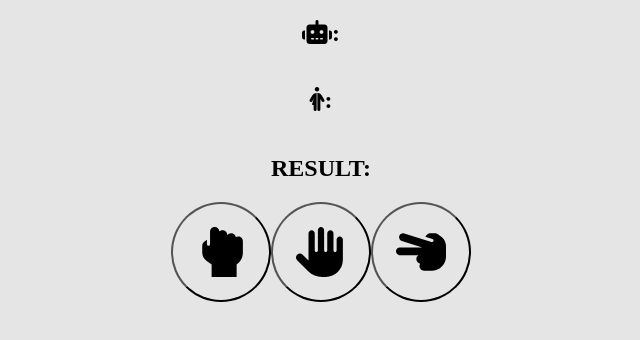
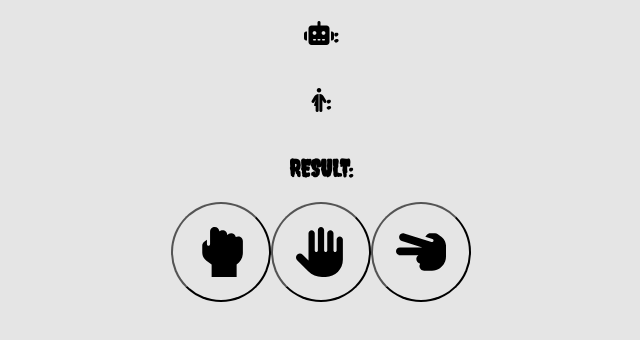
Before and after one commit to pchelbisson/the-rock-paper-scissors, a plain HTML site: page index.html in a window 1280 px wide. Shown: the whole page, without its empty margins (319-959 px from the left). Drawn offline with Linux system fonts and the light colour scheme.

Commit message:
add fonts

```diff
--- a/css/style.css
+++ b/css/style.css
@@ -18,6 +18,7 @@ img {
 }
 
 body {
+  font-family: "Creepster", cursive;
   min-width: 1200px;
   background-color: #e5e5e5;
   font-weight: 400;
--- a/index.html
+++ b/index.html
@@ -9,6 +9,9 @@
     <link rel="stylesheet" href="https://cdnjs.cloudflare.com/ajax/libs/font-awesome/6.1.1/css/all.min.css"
         integrity="sha512-KfkfwYDsLkIlwQp6LFnl8zNdLGxu9YAA1QvwINks4PhcElQSvqcyVLLD9aMhXd13uQjoXtEKNosOWaZqXgel0g=="
         crossorigin="anonymous" referrerpolicy="no-referrer" />
+    <link rel="preconnect" href="https://fonts.googleapis.com">
+    <link rel="preconnect" href="https://fonts.gstatic.com" crossorigin>
+    <link href="https://fonts.googleapis.com/css2?family=Creepster&display=swap" rel="stylesheet">
     <link rel="stylesheet" href="css/style.css">
     <link rel="stylesheet" href="css/normalize.css">
 </head>
```
